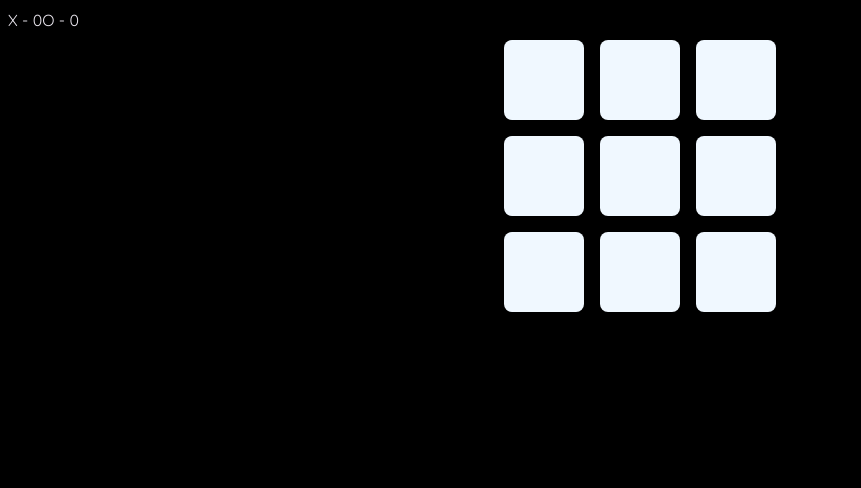
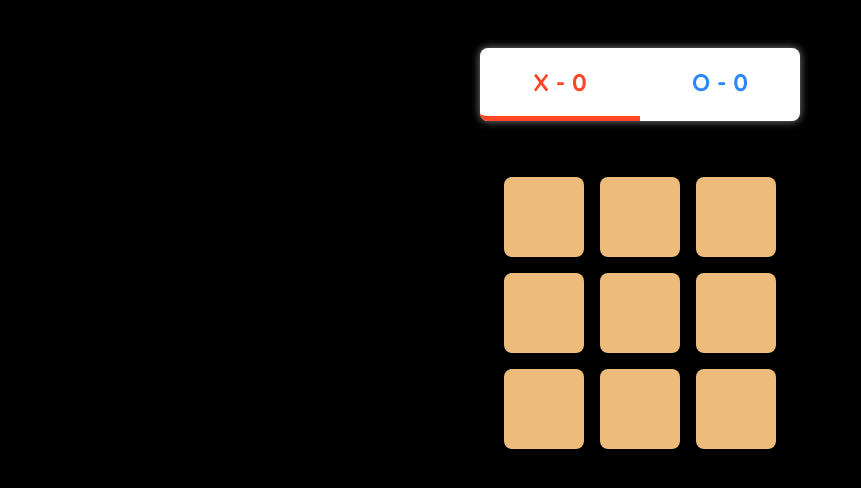
Before and after one commit to AdmirDemaj1/training-react, a React app in the folder Lection 3/StarterApplication/: page / in a window 1280 px wide. Shown: the top 488 px of the page, without its empty margins (0-861 px from the left). Built offline with nearby package versions, Linux system fonts and the light colour scheme; the HTML template or start-up script is replaced by a standard one.

Commit message:
apply styling for score board

```diff
--- a/Lection 3/StarterApplication/src/tic-tac-toe/components/Box.css
+++ b/Lection 3/StarterApplication/src/tic-tac-toe/components/Box.css
@@ -1,19 +1,24 @@
 .box {
-    background-color: aliceblue;
+  background-color: #eebc7a;
   border: none;
   border-radius: 10%;
   width: 5rem;
   height: 5rem;
   text-align: center;
-    font-size: 5rem;
+  font-size: 5em;
   font-weight: bold;
+  line-height: 5rem;
   margin: 0.5rem;
 }
 
 .x {
-    color: brown;
+  color: rgb(255, 70, 37);
 }
 
 .o {
-    color: blue;
+  color: rgb(44, 135, 255);
 }
+
+.box:hover {
+  box-shadow: 0px 0px 8px #fcc250;
+}
--- a/Lection 3/StarterApplication/src/tic-tac-toe/components/ScoreBoard.css
+++ b/Lection 3/StarterApplication/src/tic-tac-toe/components/ScoreBoard.css
@@ -0,0 +1,35 @@
+.scoreboard {
+  display: flex;
+  flex-direction: row;
+  align-items: center;
+  justify-content: space-evenly;
+  width: 20rem;
+  font-size: 1.5rem;
+  background-color: white;
+  margin: 3rem auto;
+  box-shadow: 0px 0px 8px #888888;
+  border-radius: 0.5rem;
+  font-weight: bold;
+}
+
+.score {
+  width: 100%;
+  text-align: center;
+  padding: 1rem 0rem;
+}
+
+.x-score {
+  color: rgb(255, 70, 37);
+  border-bottom: 5px solid rgb(255, 70, 37);
+  border-radius: 0.5rem 0rem 0rem 0.5rem;
+}
+
+.o-score {
+  color: rgb(44, 135, 255);
+  border-bottom: 5px solid rgb(44, 135, 255);
+  border-radius: 0rem 0.5rem 0.5rem 0rem;
+}
+
+.inactive {
+  border-bottom: 5px solid transparent;
+}
--- a/Lection 3/StarterApplication/src/tic-tac-toe/components/ScoreBoard.jsx
+++ b/Lection 3/StarterApplication/src/tic-tac-toe/components/ScoreBoard.jsx
@@ -1,11 +1,18 @@
 import React from "react";
 
-export const ScoreBoard = ({scores, xPlaying}) => {
-    const {XScore, OScore} = scores;
-    return (
-       <div className="scoreboard">
-        <span className={`score x-score ${!xPlaying && "inactive"}`}> X - {XScore}</span>
-        <span className={`score o-score ${xPlaying && "inactive"}`}>O - {OScore}</span>
-       </div>
-    )
-}
+import "./ScoreBoard.css";
+
+export const ScoreBoard = ({ scores, xPlaying }) => {
+  const { XScore, OScore } = scores;
+  return (
+    <div className="scoreboard">
+      <span className={`score x-score ${!xPlaying && "inactive"}`}>
+        {" "}
+        X - {XScore}
+      </span>
+      <span className={`score o-score ${xPlaying && "inactive"}`}>
+        O - {OScore}
+      </span>
+    </div>
+  );
+};
```
Also changed, not shown: Lection 3/StarterApplication/src/tic-tac-toe/components/Board.css (+4 -4 lines), Lection 3/StarterApplication/src/tic-tac-toe/TicTacToe.css (line endings or trailing spaces). Lines whose indentation alone changed are shown as unchanged.
